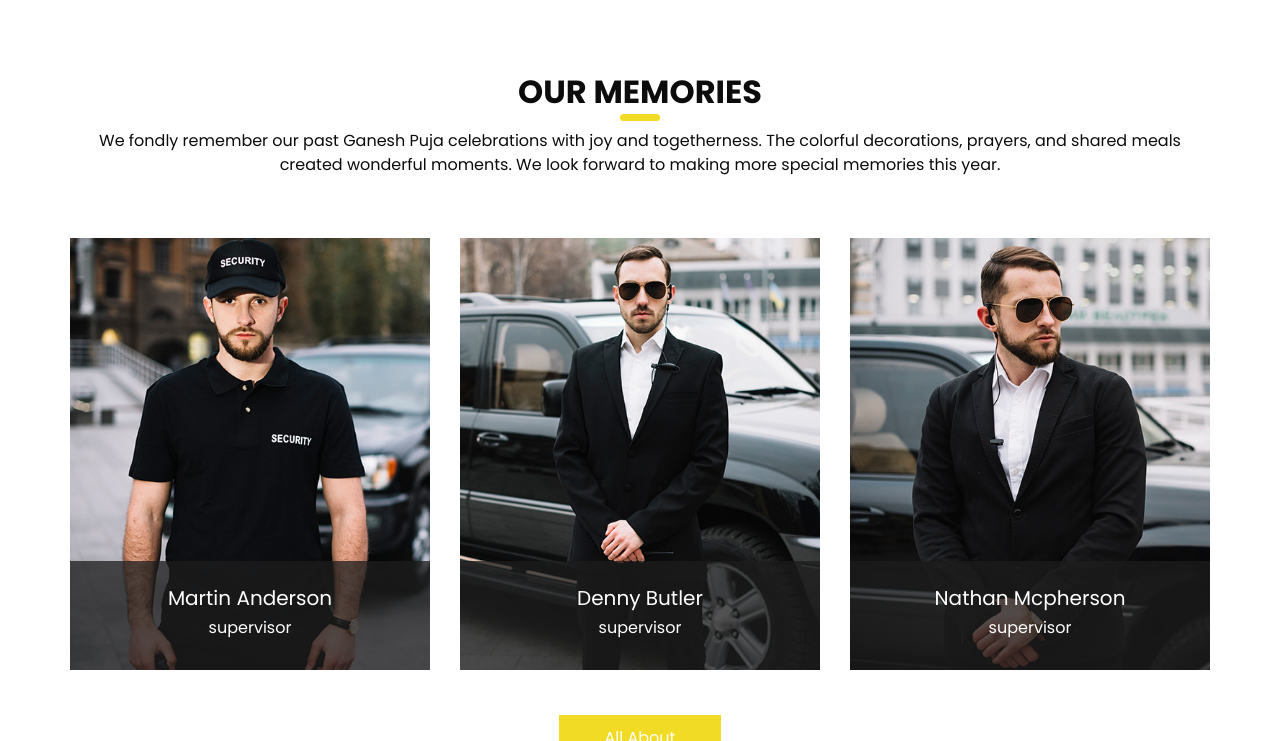
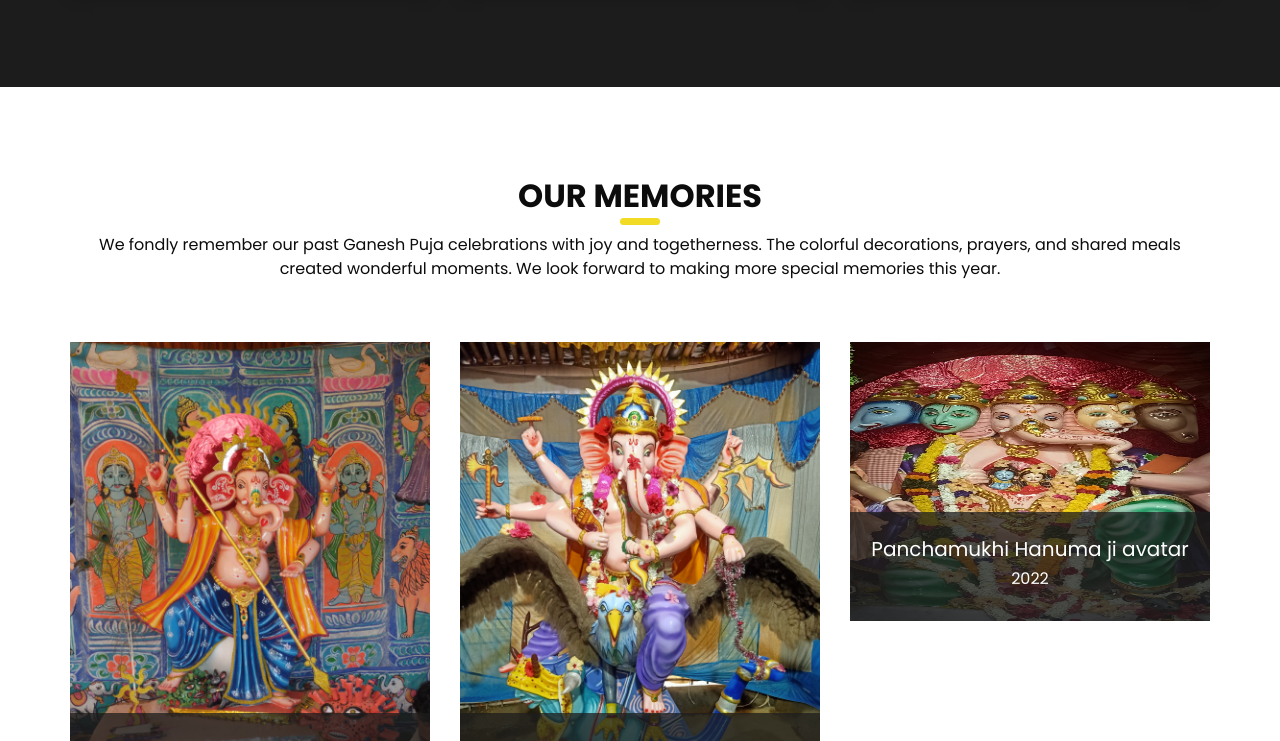
Before and after one commit to Prasanta651/ganpati-invitation, a plain HTML site: page index.html in a window 1280 px wide. Shown: the part 2059-2800 px from the top of the page. Drawn offline with Linux system fonts and the light colour scheme; files whose address does not match are found by name.

Commit message:
updated images

```diff
--- a/index.html
+++ b/index.html
@@ -215,7 +215,7 @@
         <div class="col-md-6 px-0">
           <div class="img_container">
             <div class="img-box">
-              <img src="images/about-img.jpg" alt="" />
+              <img src="images/ganesh-2021.jpeg" height="500px" alt="" />
             </div>
           </div>
         </div>
@@ -421,14 +421,14 @@
         <div class="col-md-4 col-sm-6 mx-auto ">
           <div class="box">
             <div class="img-box">
-              <img src="images/t1.jpg" alt="">
+              <img src="images/ganesh-2020.jpeg" alt="">
             </div>
             <div class="detail-box">
               <h5>
-                Martin Anderson
+                Kill's corona virus
               </h5>
               <h6 class="">
-                supervisor
+                2020
               </h6>
             </div>
           </div>
@@ -436,14 +436,14 @@
         <div class="col-md-4 col-sm-6 mx-auto ">
           <div class="box">
             <div class="img-box">
-              <img src="images/t2.jpg" alt="">
+              <img src="images/ganesh-2021.jpeg" alt="">
             </div>
             <div class="detail-box">
               <h5>
-                Denny Butler
+                Lord Vishnu's avatar
               </h5>
               <h6 class="">
-                supervisor
+                2021
               </h6>
             </div>
           </div>
@@ -451,14 +451,14 @@
         <div class="col-md-4 col-sm-6 mx-auto ">
           <div class="box">
             <div class="img-box">
-              <img src="images/t3.jpg" alt="">
+              <img src="images/ganesh-2022.jpeg" height="279px" alt="">
             </div>
             <div class="detail-box">
               <h5>
-                Nathan Mcpherson
+                Panchamukhi Hanuma ji avatar
               </h5>
               <h6 class="">
-                supervisor
+                2022
               </h6>
             </div>
           </div>
```
Also changed, not shown: images/ganesh-2020.jpeg (added), images/ganesh-2021.jpeg (added), images/ganesh-2022.jpeg (added).
